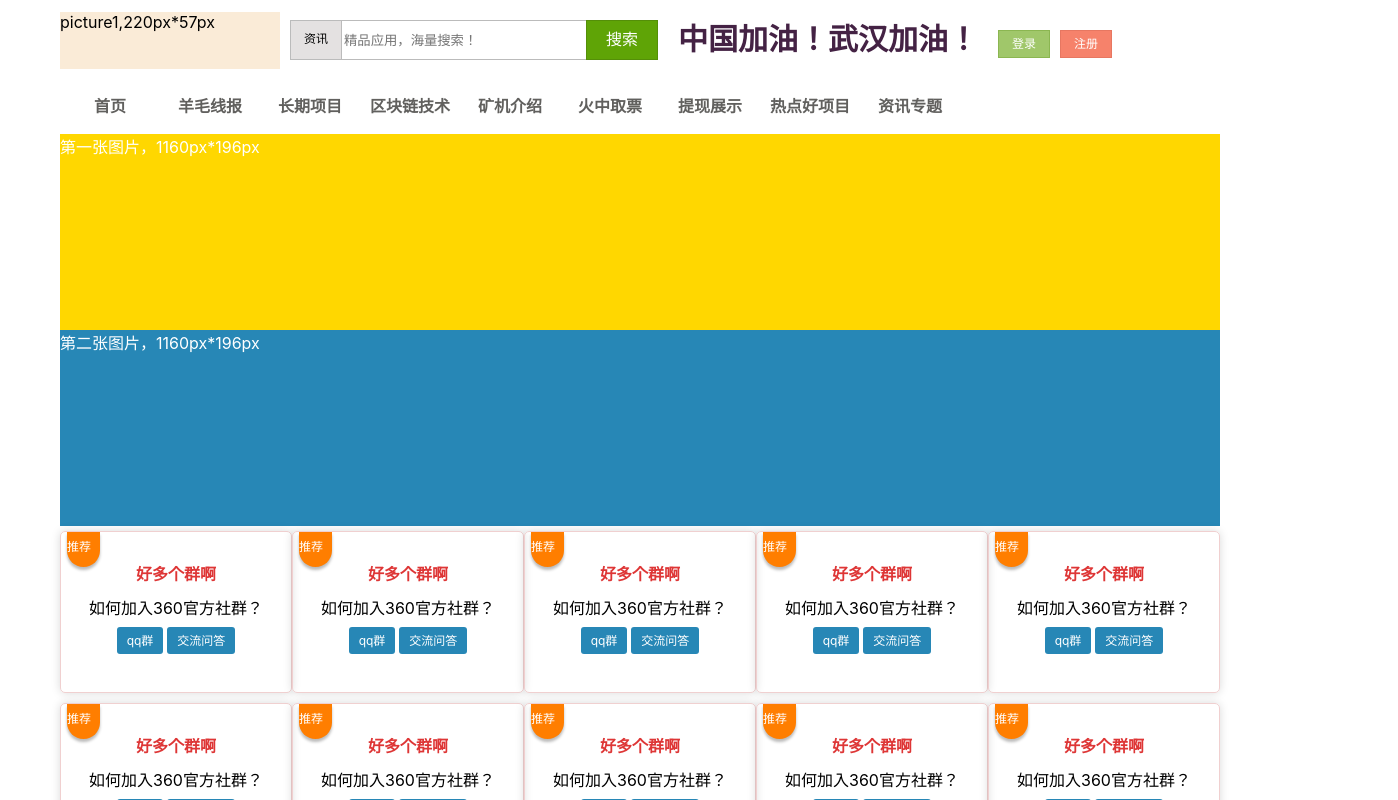
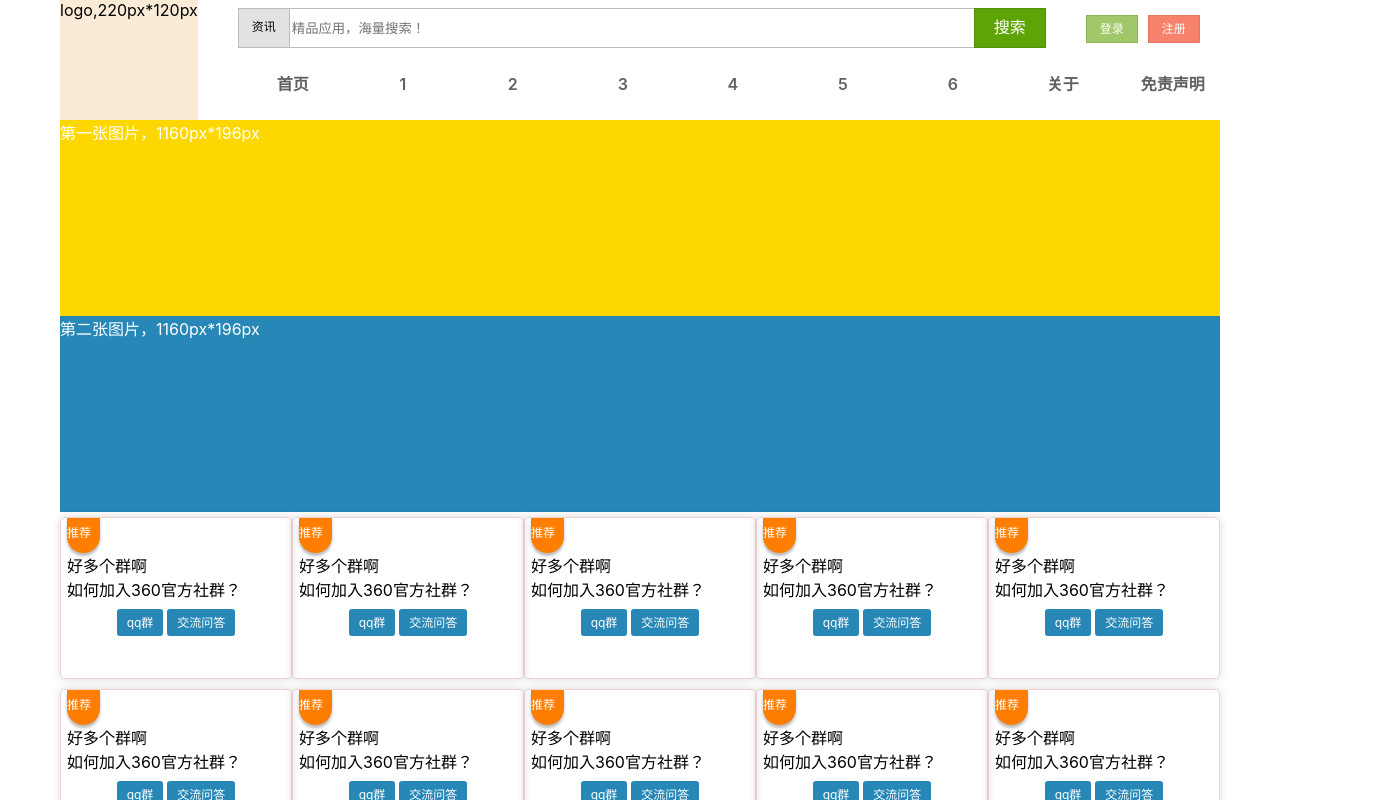
Before and after one commit to nanshanyibei/frontend-city, a React (Create React App) app: page / in a window 1280 px wide. Shown: the top 800 px of the page, 1398 px wide, since content can reach past the window. Built offline with nearby package versions, Linux system fonts and the light colour scheme.

Commit message:
昨天说的第一版页面完成

```diff
--- /dev/null
+++ b/src/header.css
@@ -0,0 +1,97 @@
+.top-header{
+  width: 100%;
+  height: 216px;
+  background-color: aquamarine;
+  padding-left: 132px;
+}
+.top-header-top{
+	display: flex;
+	width: 1160px;
+	margin: 0 auto;
+	height: 120px;
+	align-items: center;
+}
+.left-picture{
+  width: 220px;
+  height: 120px;
+	background-color: antiquewhite;
+	margin-right: 40px;
+}
+.right-top-search-login{
+	display: flex;
+}
+.search-bar{
+  display: flex;
+}
+.login-register{
+  display: flex;
+}
+.search-bar-container{
+	display: flex;
+	margin-right: 20px;
+}
+.choose-option{
+	height: 38px;
+	width: 50px;
+	text-align: center;
+	line-height: 36px;
+	font-size: 12px;
+	background-color: rgb(228, 225, 225);
+	border: 1px solid #bbb;
+}
+.input-area{
+	height: 36px;
+	border: none;
+	border-top: 1px solid #bbb;
+	border-bottom: 1px solid #bbb;
+	width: 680px;
+}
+.search-bar-container::after{
+	display: inline-block;
+	content: "搜索";
+	background-color: rgb(95,164,6);
+	color: rgb(255,255,255);
+	height: 38px;
+	line-height: 38px;
+	text-align: center;
+	width: 70px;
+	font-size: 16px;
+	font-family: '微软雅黑';
+	border: 1px solid rgb(84, 143, 8);
+	margin-right: 20px;
+}
+.login, .register{
+	color: #fff;
+	font-size: 12px;
+	display: inline-block;
+	width: 50px;
+	line-height: 26px;
+	text-align: center;
+	margin: 7px 10px 0 0;
+	height: 26px;
+	background-color: #a0c76a;
+	border: 1px solid #8bb651;
+	cursor: pointer;
+}
+.register{
+	background-color: #f6826b;
+	border: 1px solid #e77761;
+}
+.top-header-body{
+	width: 1160px;
+	margin: 10px auto 0;
+}
+.menu-main span{
+	display: inline-block;
+	width: 110px;
+	height: 52px;
+	text-align: center;
+	margin-bottom: 2px;
+	line-height: 52px;
+	font-size: 16px;
+	color: #61605e;
+	font-weight: 600;
+}
+.menu-main span:hover{
+	color: #e77761
+}
--- /dev/null
+++ b/src/header.js
@@ -0,0 +1,47 @@
+import React, { Component } from 'react';
+import './header.css';
+
+class Header extends Component{
+  constructor(props){
+		super(props);
+		this.state={
+
+		}
+	}
+	render(){
+		return (
+			<div>
+				<div className="top-header-top">
+					<div className='left-picture'>logo,220px*120px</div>
+					<div className="right-content">
+						<div className="right-top-search-login">
+							<div className="search-bar-container">
+								<div className='choose-option'>资讯</div>
+								<input className='input-area' placeholder="精品应用，海量搜索！" />
+							</div>
+							<div className='login-register'>
+								<div className='login'>登录</div>
+								<div className='register'>注册</div>
+							</div>
+						</div>
+						<div className="top-header-body">
+							<div className="menu-main">
+								<span>首页</span>
+								<span>1</span>
+								<span>2</span>
+								<span>3</span>
+								<span>4</span>
+								<span>5</span>
+								<span>6</span>
+								<span>关于</span>
+								<span>免责声明</span>
+							</div>
+						</div>
+					</div>
+				</div>
+			</div>
+		)
+	}
+}
+
+export default Header
--- a/src/indexpage.css
+++ b/src/indexpage.css
@@ -1,106 +1,3 @@
-.top-header{
-  width: 100%;
-  height: 216px;
-  background-color: aquamarine;
-  padding-left: 132px;
-}
-.top-header-top{
-	display: flex;
-	width: 1160px;
-	margin: 0 auto;
-	height: 80px;
-	align-items: center;
-}
-.left-picture{
-  width: 220px;
-  height: 57px;
-	background-color: antiquewhite;
-	margin-right: 10px;
-}
-.search-bar{
-  display: flex;
-}
-.login-register{
-  display: flex;
-}
-.search-bar-container{
-	display: flex;
-	margin-right: 20px;
-}
-.choose-option{
-	height: 38px;
-	width: 50px;
-	text-align: center;
-	line-height: 36px;
-	font-size: 12px;
-	background-color: rgb(228, 225, 225);
-	border: 1px solid #bbb;
-}
-.input-area{
-	height: 36px;
-	border: none;
-	border-top: 1px solid #bbb;
-	border-bottom: 1px solid #bbb;
-	width: 240px;
-}
-.search-bar-container::after{
-	display: inline-block;
-	content: "搜索";
-	background-color: rgb(95,164,6);
-	color: rgb(255,255,255);
-	height: 38px;
-	line-height: 38px;
-	text-align: center;
-	width: 70px;
-	font-size: 16px;
-	font-family: '微软雅黑';
-	border: 1px solid rgb(84, 143, 8);
-	border-image: initial;
-}
-.china-wuhan{
-	color: #442244;
-	line-height: 60px;
-	height: 60px;
-	font-size: 30px;
-	font-family: "华文隶书";
-	font-weight: 600;
-	margin-right: 20px;
-}
-.login, .register{
-	color: #fff;
-	font-size: 12px;
-	display: inline-block;
-	width: 50px;
-	line-height: 26px;
-	text-align: center;
-	margin: 7px 10px 0 0;
-	height: 26px;
-	background-color: #a0c76a;
-	border: 1px solid #8bb651;
-	cursor: pointer;
-}
-.register{
-	background-color: #f6826b;
-	border: 1px solid #e77761;
-}
-.top-header-body{
-	width: 1160px;
-	margin: 0 auto;
-}
-.menu-main span{
-	display: inline-block;
-	width: 100px;
-	height: 52px;
-	text-align: center;
-	margin-bottom: 2px;
-	line-height: 52px;
-	font-size: 16px;
-	color: #61605e;
-	font-weight: 600;
-}
-.menu-main span:hover{
-	color: #e77761
-}
 .content-body{
 	width: 1160px;
 	margin: 0 auto;
@@ -137,19 +34,6 @@
 	padding-top: 5px;
 	font-size: 12px;
 	margin: 0;
-}
-.top-title-red-word{
-	font-family: "微软雅黑";
-	font-size: 16px;
-	font-weight: 700;
-	color: #de3636;
-	cursor: pointer;
-	margin: -6px auto 0;
-	width: fit-content;
-}
-.middle-title-word{
-	width: fit-content;
-	margin: 10px auto 0;
 }
 .two-bar{
 	width: fit-content;
--- a/src/indexpage.js
+++ b/src/indexpage.js
@@ -1,4 +1,5 @@
 import React, { Component } from 'react';
+import Header from './header'
 import './indexpage.css';
 
 class IndexPage extends Component{
@@ -11,33 +12,7 @@ class IndexPage extends Component{
 	render(){
 		return (
 			<div className="App">
-				<div className="top-header-top">
-					<div className='left-picture'>picture1,220px*57px</div>
-					<div className="search-bar-container">
-						<div className='choose-option'>资讯</div>
-						<input className='input-area' placeholder="精品应用，海量搜索！" />
-					</div>
-					<div className='china-wuhan'>
-						中国加油！武汉加油！
-					</div>
-					<div className='login-register'>
-						<div className='login'>登录</div>
-						<div className='register'>注册</div>
-					</div>
-				</div>
-				<div className="top-header-body">
-					<div className="menu-main">
-						<span>首页</span>
-						<span>羊毛线报</span>
-						<span>长期项目</span>
-						<span>区块链技术</span>
-						<span>矿机介绍</span>
-						<span>火中取票</span>
-						<span>提现展示</span>
-						<span>热点好项目</span>
-						<span>资讯专题</span>
-					</div>
-				</div>
+				<Header />
 				<div className="content-body">
 					<div className="the-big-first-picture">第一张图片，1160px*196px</div>
 					<div className="the-big-second-picture">第二张图片，1160px*196px</div>
```
